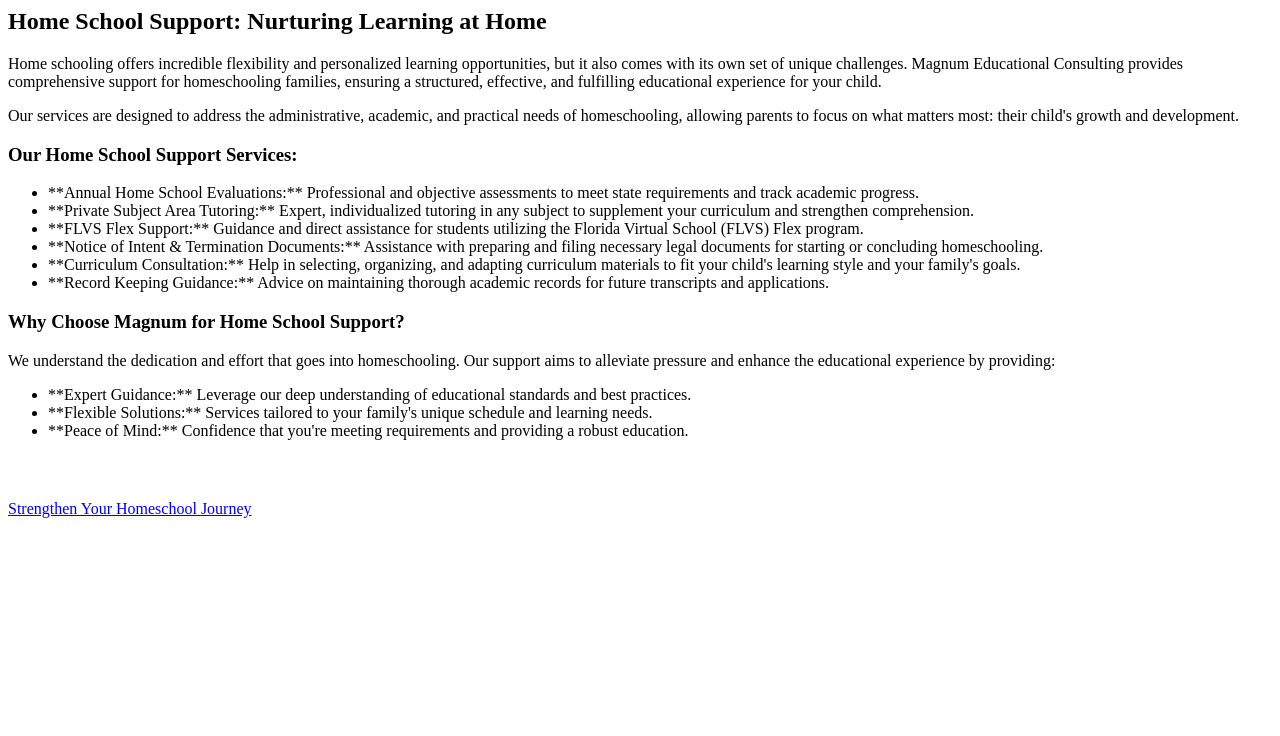
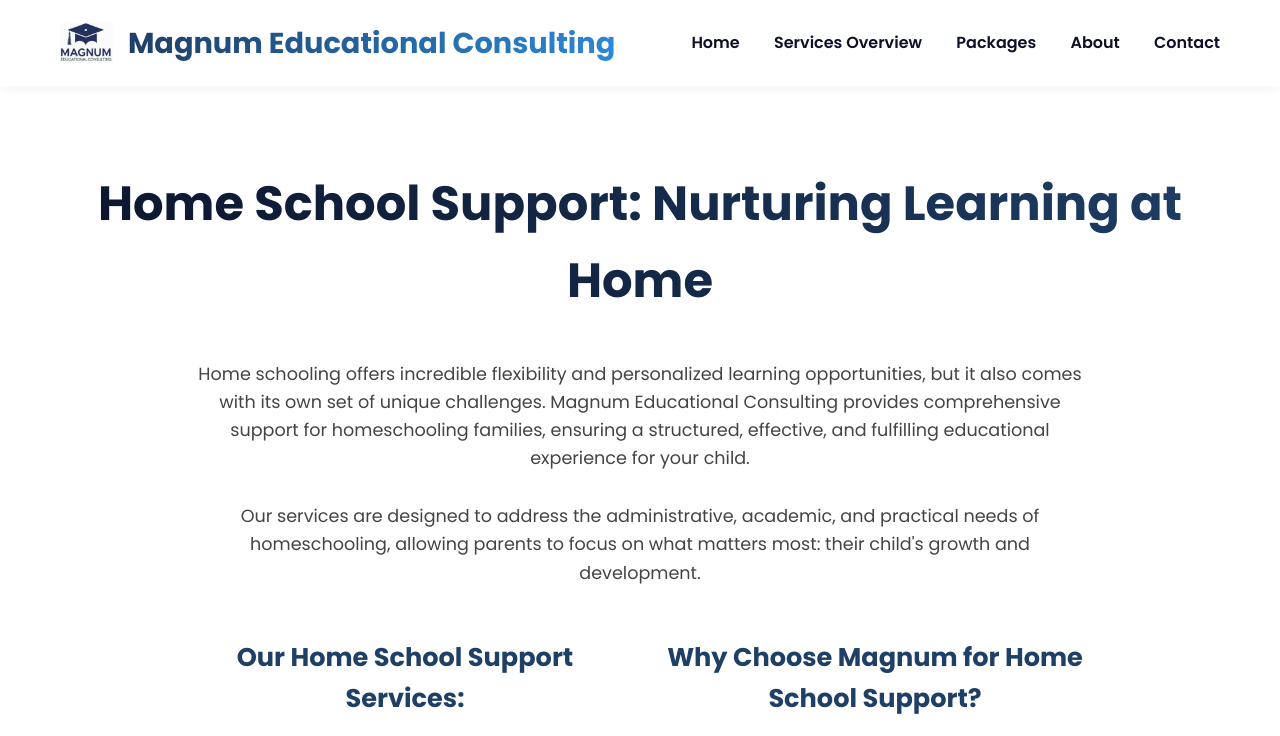
Before and after one commit to magnum-edu/magnum-edu, a plain HTML site: page home-school-support.html in a window 1280 px wide. Shown: the top 736 px of the page. Drawn offline with Linux system fonts and the light colour scheme.

Commit message:
Update home-school-support.html

```diff
--- a/home-school-support.html
+++ b/home-school-support.html
@@ -1,3 +1,35 @@
+<!DOCTYPE html>
+<html lang="en">
+<head>
+    <meta charset="UTF-8">
+    <meta name="viewport" content="width=device-width, initial-scale=1.0">
+    <title>Home School Support - Magnum Educational Consulting</title>
+    <link rel="stylesheet" href="style.css">
+    <link rel="preconnect" href="https://fonts.googleapis.com">
+    <link rel="preconnect" href="https://fonts.gstatic.com" crossorigin>
+    <link href="https://fonts.googleapis.com/css2?family=Poppins:wght@300;400;600;700&display=swap" rel="stylesheet">
+    <link rel="stylesheet" href="https://cdnjs.cloudflare.com/ajax/libs/font-awesome/6.0.0-beta3/css/all.min.css">
+</head>
+<body>
+    <header class="header">
+        <div class="container">
+            <div class="logo-container">
+                <img src="assets/logo.png" alt="Magnum Educational Consulting Logo" class="header-logo">
+                <h1 class="logo-text">Magnum Educational Consulting</h1>
+            </div>
+            <nav class="nav">
+                <a href="index.html">Home</a>
+                <a href="index.html#services">Services Overview</a>
+                <a href="packages.html">Packages</a>
+                <a href="index.html#about">About</a>
+                <a href="index.html#contact">Contact</a>
+            </nav>
+        </div>
+    </header>
+
+    <main>
+        <section class="service-page-section">
+            <div class="container">
                 <h2>Home School Support: Nurturing Learning at Home</h2>
                 <p>Home schooling offers incredible flexibility and personalized learning opportunities, but it also comes with its own set of unique challenges. Magnum Educational Consulting provides comprehensive support for homeschooling families, ensuring a structured, effective, and fulfilling educational experience for your child.</p>
                 <p>Our services are designed to address the administrative, academic, and practical needs of homeschooling, allowing parents to focus on what matters most: their child's growth and development.</p>
@@ -28,3 +60,15 @@
                 <div class="cta-bottom" style="margin-top: 60px;">
                     <a href="index.html#contact" class="button cta-button">Strengthen Your Homeschool Journey</a>
                 </div>
+            </div>
+        </section>
+    </main>
+
+    <footer class="footer">
+        <div class="container">
+            <p>© 2023 Magnum Educational Consulting. All rights reserved.</p>
+        </div>
+    </footer>
+    <script src="script.js"></script>
+</body>
+</html>
```
Lines whose indentation alone changed are shown as unchanged.
